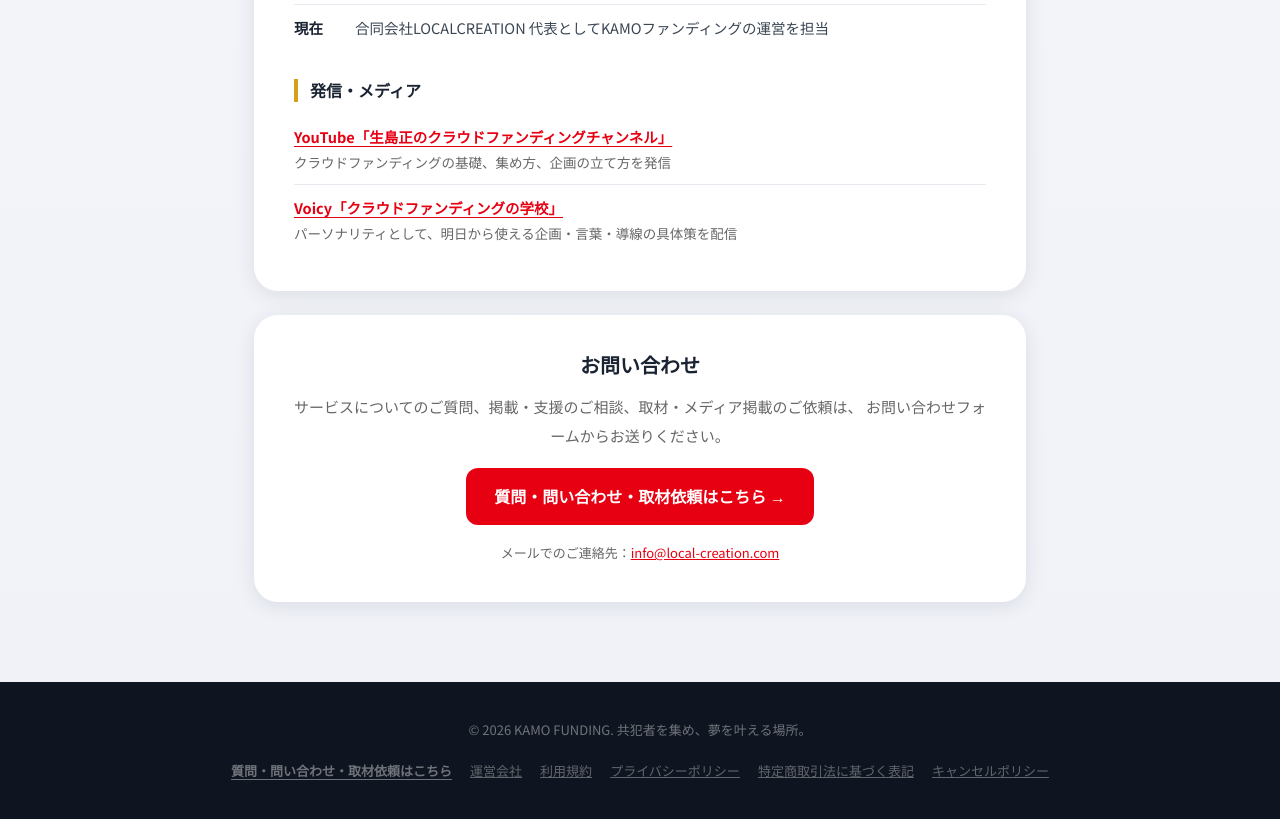
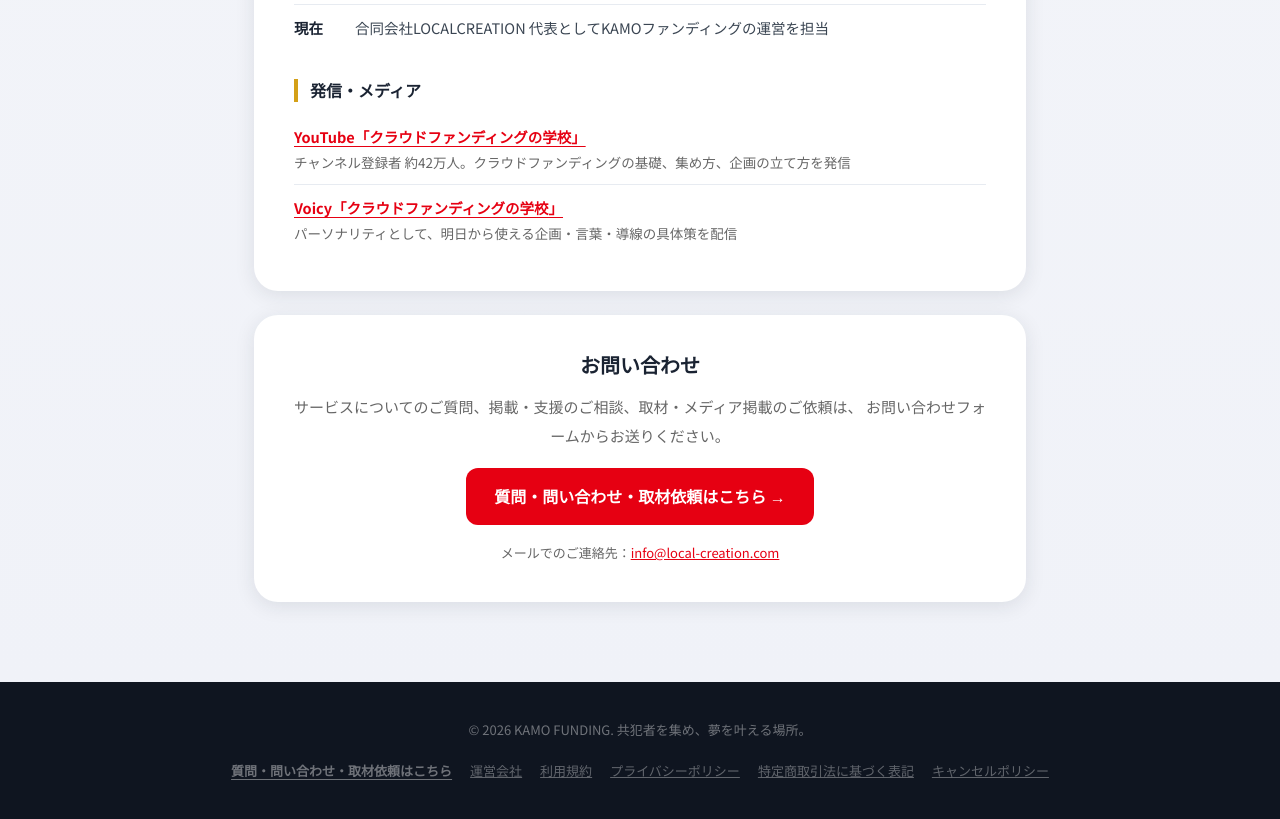
Before and after one commit to adr35760/kamo-funding-app, a Next.js app: page /company in a window 1280 px wide. Shown: the part 2800-3619 px from the top of the page. Built offline with nearby package versions, Linux system fonts and the light colour scheme; no server answers.

Commit message:
feat(company): 生島正の発信リンクをYouTube「クラウドファンディングの学校」（登録者約42万人）に差し替え

```diff
--- a/src/app/company/page.tsx
+++ b/src/app/company/page.tsx
@@ -151,13 +151,15 @@ export default function CompanyPage() {
             <ul className="profile-media">
               <li>
                 <a
-                  href="https://www.youtube.com/@%E7%94%9F%E5%B3%B6%E6%AD%A3%E3%81%AE%E3%82%AF%E3%83%A9%E3%82%A6%E3%83%89%E3%83%95%E3%82%A1%E3%83%B3%E3%83%87%E3%82%A3%E3%83%B3%E3%82%B0%E3%83%81%E3%83%A3"
+                  href="https://www.youtube.com/@crowdfunding-sp"
                   target="_blank"
                   rel="noopener noreferrer"
                 >
-                  YouTube「生島正のクラウドファンディングチャンネル」
+                  YouTube「クラウドファンディングの学校」
                 </a>
-                <span>クラウドファンディングの基礎、集め方、企画の立て方を発信</span>
+                <span>
+                  チャンネル登録者 約42万人。クラウドファンディングの基礎、集め方、企画の立て方を発信
+                </span>
               </li>
               <li>
                 <a href="https://voicy.jp/channel/959827" target="_blank" rel="noopener noreferrer">
```
